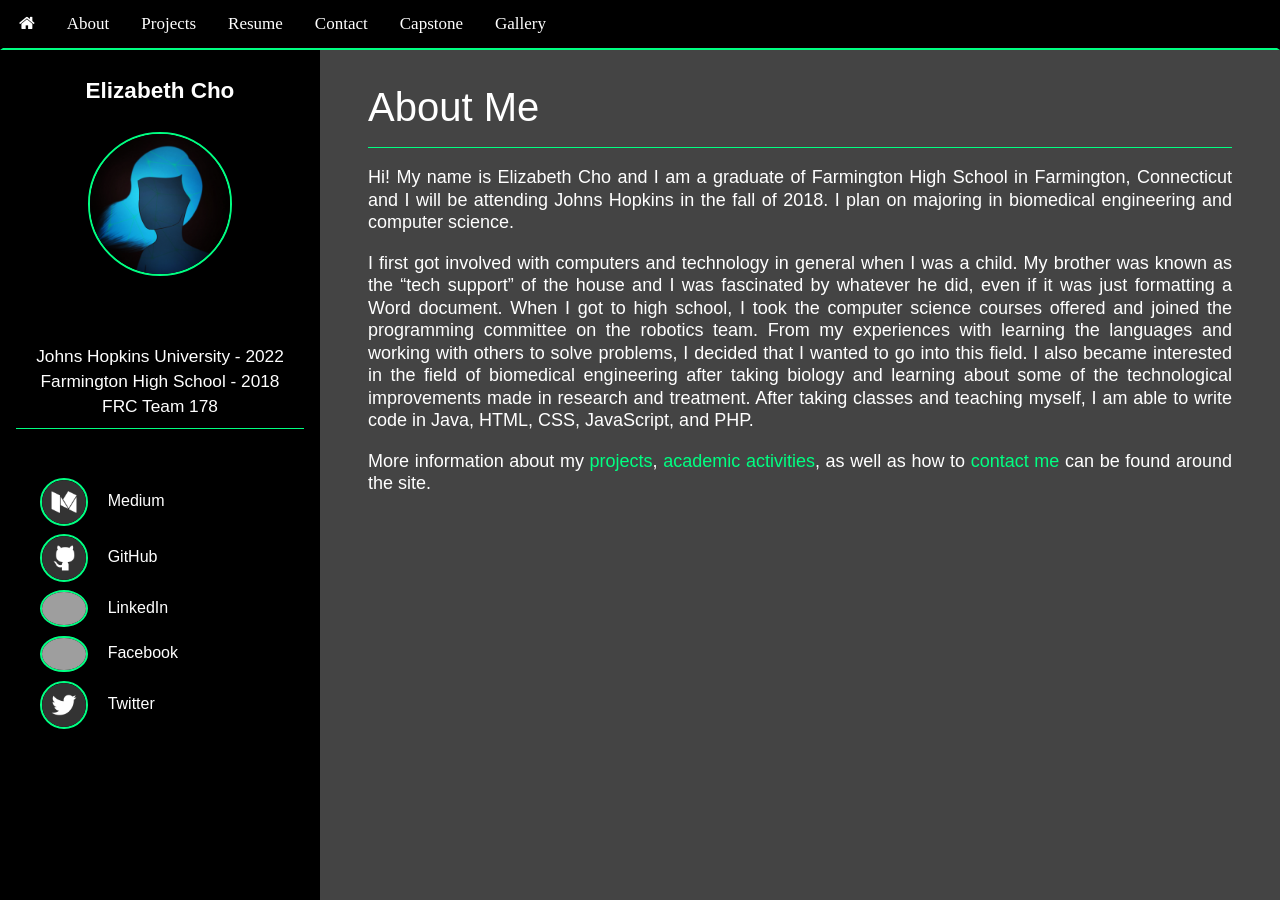
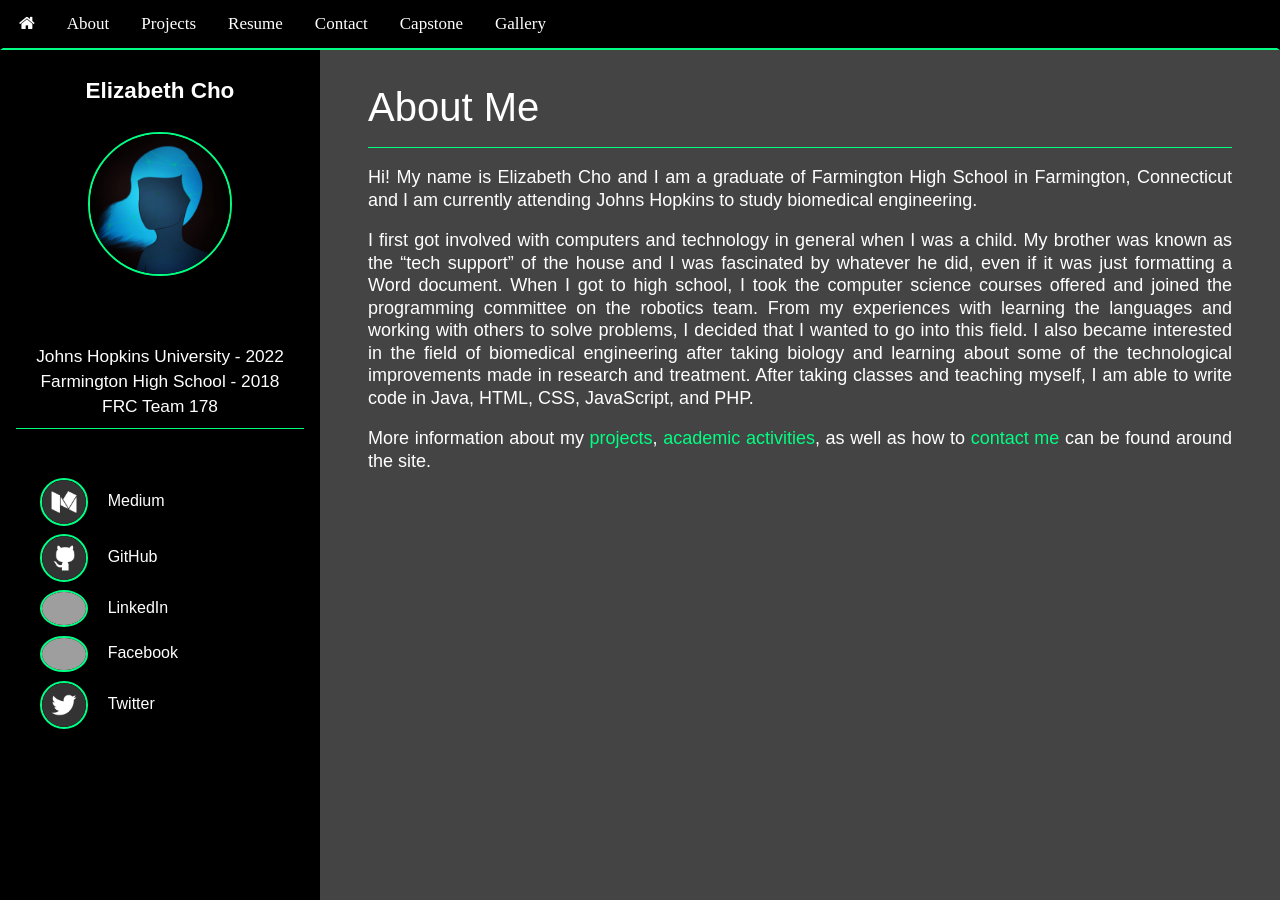
Before and after one commit to Elizabeth-Cho/Elizabeth-Cho.github.io, a Jekyll site: the page built from about/index.md, in a window 1280 px wide. Built offline with Jekyll 4.4.1, drawn with Linux system fonts in a browser that asks for light colours; grey boxes are pictures that could not be loaded.

Commit message:
Updated about page

```diff
--- a/_includes/aboutme.html
+++ b/_includes/aboutme.html
@@ -61,9 +61,8 @@
       <h1>About Me</h1>
       <hr>
       <p>Hi! My name is Elizabeth Cho and I am a graduate of Farmington High
-        School in Farmington, Connecticut and I will be attending Johns
-        Hopkins in the fall of 2018. I plan on majoring in biomedical engineering
-        and computer science.</p>
+        School in Farmington, Connecticut and I am currently attending Johns
+        Hopkins to study biomedical engineering.</p>
       <p>I first got involved with computers and technology in general when I
         was a child. My brother was known as the “tech support” of the house
         and I was fascinated by whatever he did, even if it was just formatting
```
